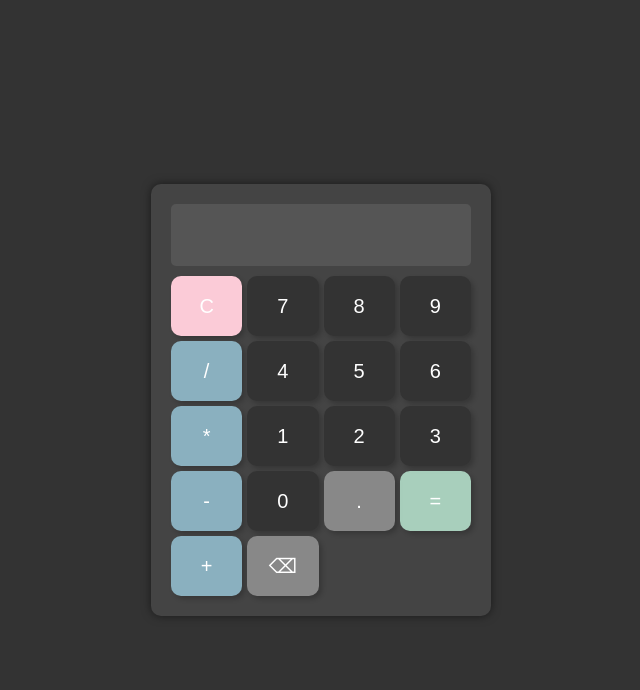
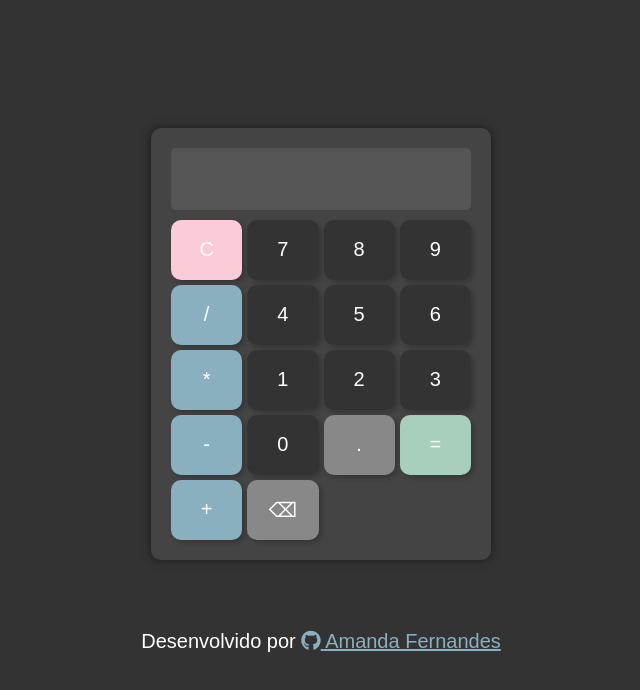
Before and after one commit to Amandaaaz/CalculadoraResponsiva, a plain HTML site: page index.html in a window 1280 px wide. Shown: the whole page, without its empty margins (319-959 px from the left). Drawn offline with Linux system fonts and the light colour scheme.

Commit message:
Add files via upload

```diff
--- a/index.html
+++ b/index.html
@@ -5,8 +5,11 @@
     <meta name="viewport" content="width=device-width, initial-scale=1.0">
     <title>Calculadora</title>
     <link rel="stylesheet" href="style.css">
+    <link rel="stylesheet" href="https://fonts.googleapis.com/css?family=Roboto&display=swap">
+    <link rel="stylesheet" href="https://cdnjs.cloudflare.com/ajax/libs/font-awesome/5.15.3/css/all.min.css">
 </head>
 <body>
+    <div class="container">
         <div class="calculator">
             <div class="display">
                 <input type="text" id="result" readonly>
@@ -32,6 +35,10 @@
                 <button onclick="backspace()" class="backspace-button">⌫</button>
             </div>
         </div>
+            <div class="footer">
+                <p>Desenvolvido por <a href="https://github.com/Amandaaaz" target="_blank"><i class="fab fa-github"></i> Amanda Fernandes</a></p>
+            </div>
+    </div>
     <script src="script.js"></script>
 </body>
 </html>
--- a/style.css
+++ b/style.css
@@ -7,6 +7,12 @@ body {
     height: 100vh;
     margin: 0;
     font-family: Arial, sans-serif;
+}
+
+.container {
+    display: flex;
+    flex-direction: column;
+    align-items: center;
 }
 
 .calculator {
@@ -71,3 +77,17 @@ button:hover {
 .equals-button {
     background-color: #cbffe6bd;
 }
+
+.footer {
+    color: #fff;
+}
+.footer a {
+    color: #8AB0BF;
+}
+.footer a:hover {
+    color: #8ab0bfab;
+}
+p {
+    font-size: 20px;
+    margin-top: 70px;
+}
```
Lines whose indentation alone changed are shown as unchanged.
